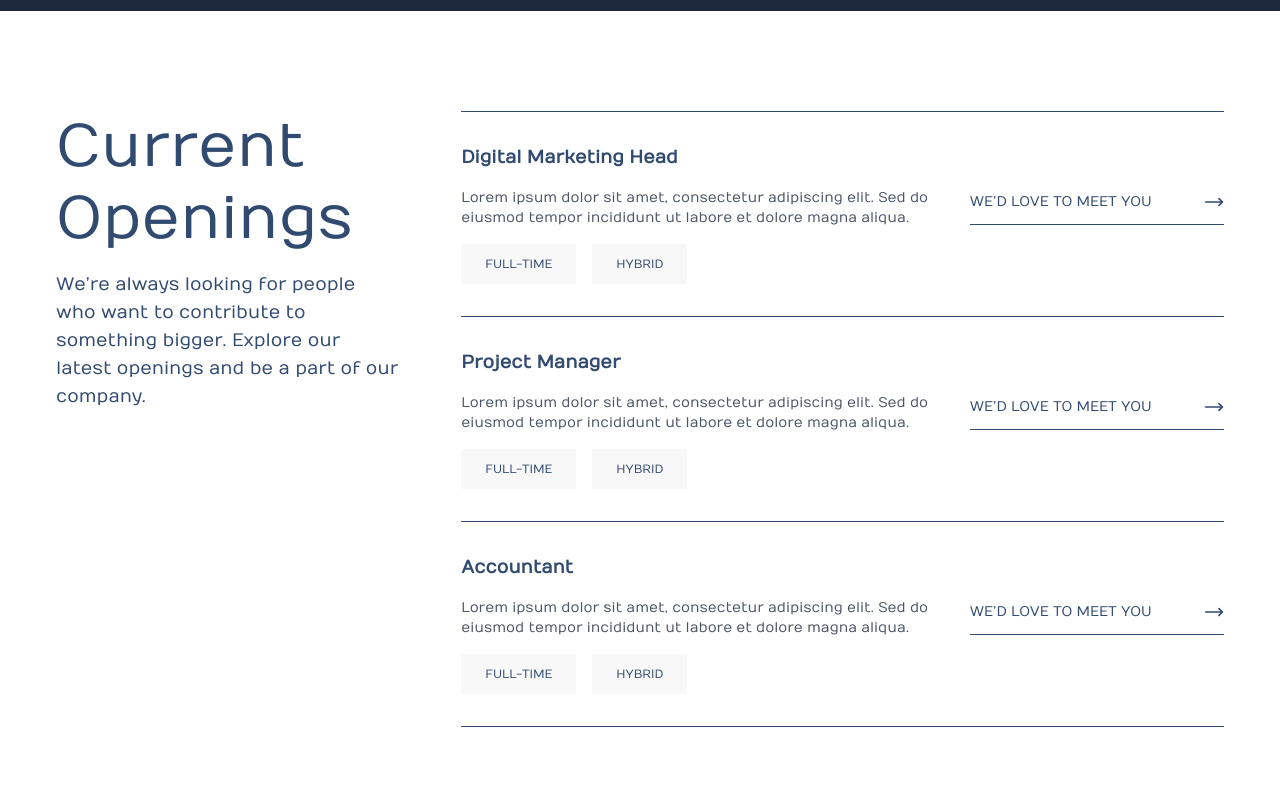
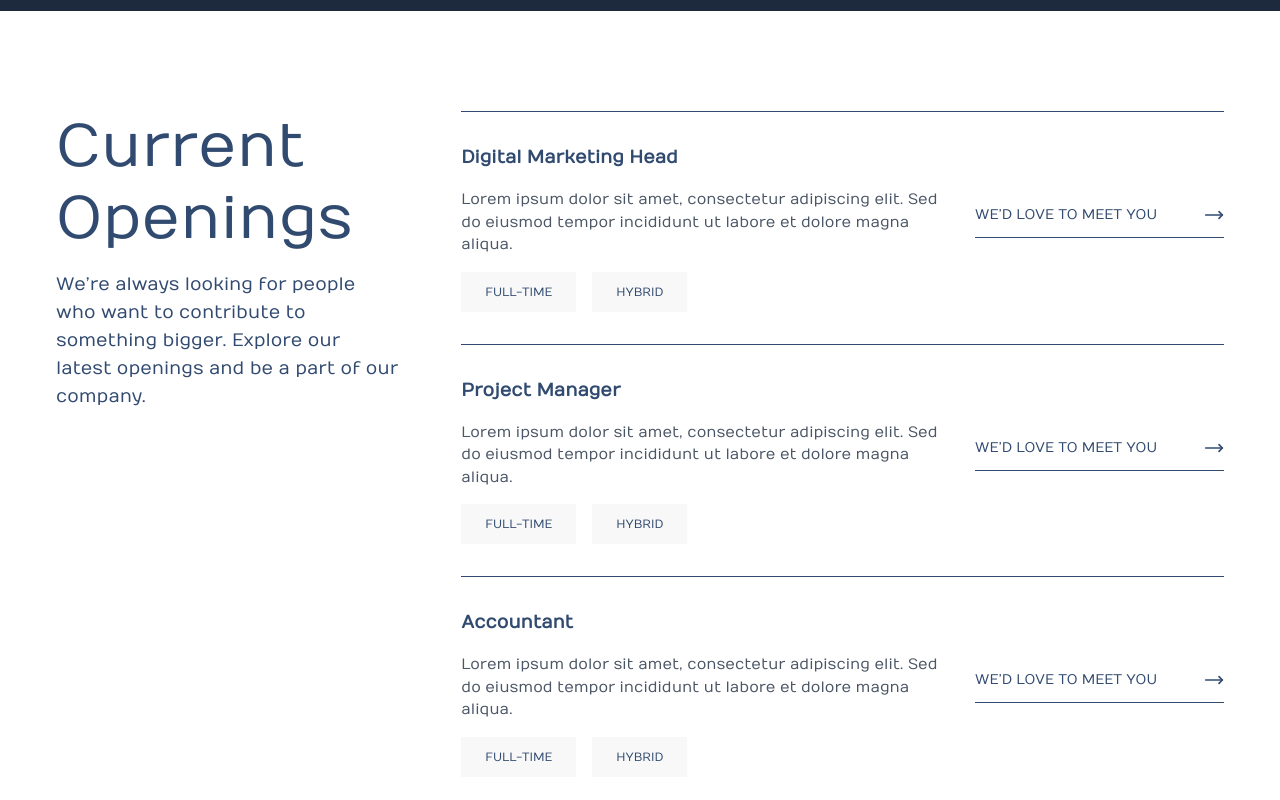
Before and after one commit to HensalDeon/bubblecare, a React (Vite) app: page /careers in a window 1280 px wide. Shown: the part 1530-2330 px from the top of the page. Built offline with nearby package versions, Linux system fonts and the light colour scheme.

Commit message:
updated styles

```diff
--- a/src/components/JobCard.jsx
+++ b/src/components/JobCard.jsx
@@ -5,8 +5,8 @@ const JobCard = ({ title, description, tags }) => {
     return (
         <div className="border-t border-tertiary py-8">
             <h3 className="text-lg font-semibold">{title}</h3>
-            <div className='flex xl:flex-row flex-col justify-between xl:items-center xl:pb-0 pb-6'>
-                <p className="text-sm text-gray-600 py-4 flex-2/3">{description}</p>
+            <div className='flex xl:flex-row flex-col justify-between xl:items-center xl:pb-0 pb-6 gap-x-4'>
+                <p className="text-md text-gray-600 py-4 flex-2/3">{description}</p>
                 <a
                     href="#"
                     className="flex justify-between text-sm border-b border-tertext-tertiary !pb-3 max-w-[408px] flex-1/3 h-fit group"
```
